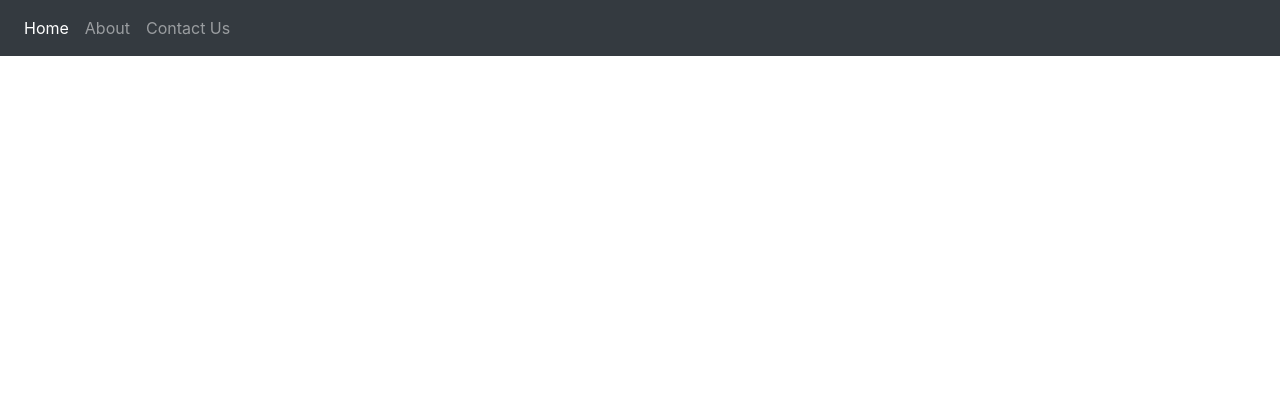
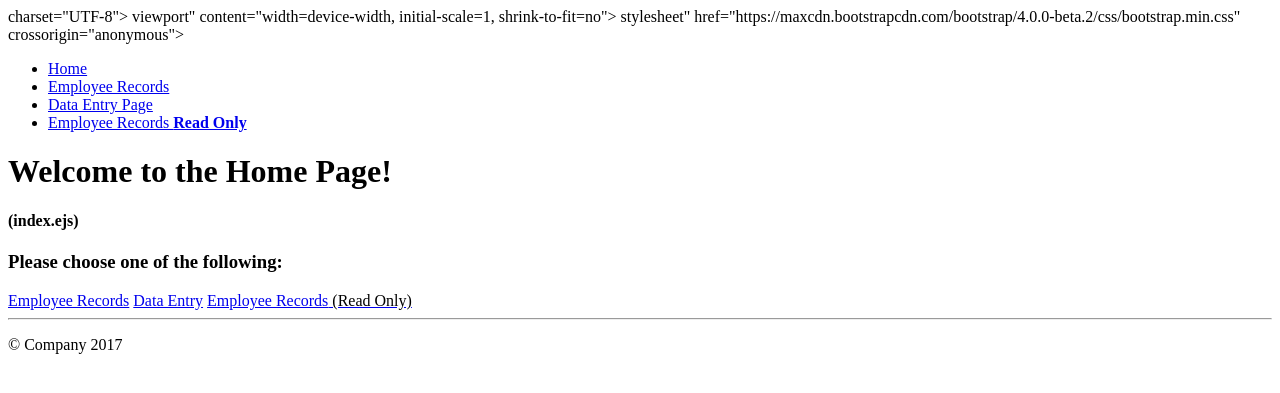
Before and after one commit to skerrey/web-340, a Node server app: page / in a window 1280 px wide. Shown: the top 393 px of the page. Run offline with Node 20, Linux system fonts and the light colour scheme; some libraries are stand-ins or nearby versions.

Commit message:
Update index.ejs

```diff
--- a/ems/views/index.ejs
+++ b/ems/views/index.ejs
@@ -1,7 +1,3 @@
-<!DOCTYPE html>
-<html lang="en">
-    <head>
-        <meta charset="UTF-8">
 <!--
 ============================================
 ; Title: Assignment 5.4 - EMS (Milestone 1)
@@ -16,29 +12,29 @@
 ;   Bootstrap CDN
 ===========================================
 -->
-        <title>Exercise 5.2 -If...Else...Render</title>
+<!DOCTYPE html>
+<html lang="en">
+    <%- include("header") %> <!-- header.ejs -->
+    <body>
+        <%- include("navbar") %> <!-- navbar.ejs -->
 
-        <!-- Bootstrap CDN -->
-        <link rel="stylesheet" href="https://stackpath.bootstrapcdn.com/bootstrap/4.3.1/css/bootstrap.min.css">
+        <h1 class="text-center mt-5 pt-5">Welcome to the Home Page!</h1>
+        <h4 class="text-center font-italic">(index.ejs)</h4>
 
-    </head>
-    <body>
-        <nav class="navbar navbar-expand-sm bg-dark navbar-dark">
-            <ul class="navbar-nav">
-                <li class="nav-item active">
-                    <a href="#" class="nav-link">Home</a>
-                </li>
-                <li class="nav-item">
-                    <a href="#" class="nav-link">About</a>
-                </li>
-                <li class="nav-item">
-                    <a href="#" class="nav-link">Contact Us</a>
-                </li>
-            </ul>
-        </nav>
-        <div role="main" class="container">
+        <div class="container text-center py-5">
+            <h3>Please choose one of the following:</h3>
+            <div class="row">
+                <div class="col-md-12">
+                    <a class="btn btn-primary py-3" href="/list" role="button">Employee Records</a>
+                    <a class="btn btn-success btn-primary py-3" href="/new" role="button"> Data Entry</a>
+                    <a class="btn btn-secondary btn-primary py-3" href="/view" role="button">Employee Records<span style="color:black;"> (Read Only)</span></a>
+                </div>
+            </div>
+        </div>
 
 
-        </div>
+        <%- include("footer") %> <!-- footer.ejs -->
+
+        <%- include("scripts") %> <!-- scripts.ejs -->
     </body>
 </html>
```
